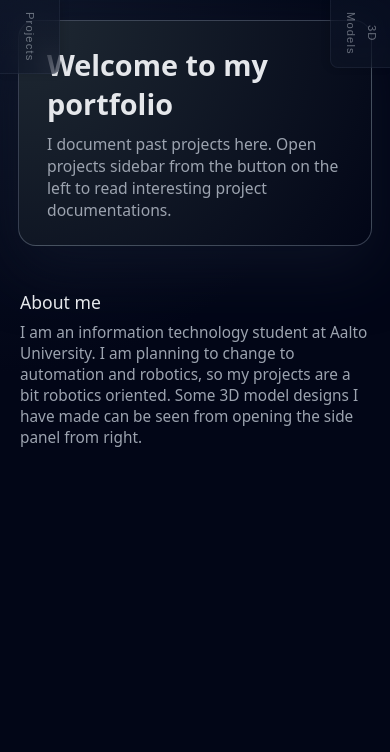
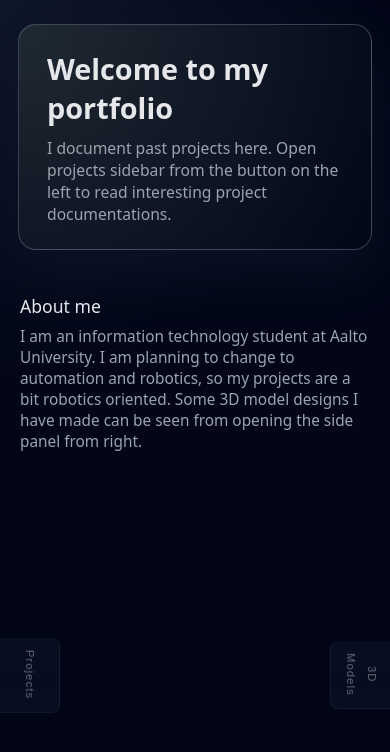
Before and after one commit to Redapo15/portfolio, a Next.js app: page / in a window 390 px wide. Shown: the top 752 px of the page. Built offline with nearby package versions, Linux system fonts and the light colour scheme.

Commit message:
Reposition mobile toggle buttons to 80% height and add content padding
- Made some tweaks for mobile UI

```diff
--- a/src/app/components/Models3DToggle.module.css
+++ b/src/app/components/Models3DToggle.module.css
@@ -59,18 +59,18 @@
 
 @media (max-width: 900px) {
   .toggleButton {
-    top: 0;
+    top: 80vh;
     right: 0;
-    transform: none;
+    transform: translateY(-50%);
     min-height: 60px;
     width: 60px;
     padding: 12px 8px;
-    border-top-left-radius: 0;
+    border-top-left-radius: 8px;
     border-bottom-left-radius: 8px;
     border-bottom: 1px solid rgba(148, 163, 184, 0.15);
   }
 
   .toggleButton:hover {
-    transform: translateY(2px);
+    transform: translateY(-50%) translateX(-4px);
   }
 }
--- a/src/app/components/ProjectsToggle.module.css
+++ b/src/app/components/ProjectsToggle.module.css
@@ -60,18 +60,18 @@
 @media (max-width: 900px) {
   .toggleButton {
     display: flex; /* Show on mobile */
-    top: 0;
+    top: 80vh;
     left: 0;
-    transform: none;
+    transform: translateY(-50%);
     min-height: 60px;
     width: 60px;
     padding: 12px 8px;
-    border-top-right-radius: 0;
+    border-top-right-radius: 8px;
     border-bottom-right-radius: 8px;
     border-bottom: 1px solid rgba(148, 163, 184, 0.15);
   }
 
   .toggleButton:hover {
-    transform: translateY(2px);
+    transform: translateY(-50%) translateX(4px);
   }
 }
--- a/src/app/models3d/[slug]/model3d.module.css
+++ b/src/app/models3d/[slug]/model3d.module.css
@@ -220,8 +220,9 @@
   }
 
   .main {
-    padding: 20px 18px 32px;
+    padding: 24px 18px 80px 18px;
     width: 100%;
+    padding-top: 24px; /* Extra top padding to avoid toggle buttons */
   }
 
   .downloadCard {
--- a/src/app/page.module.css
+++ b/src/app/page.module.css
@@ -157,7 +157,8 @@
   }
 
   .main {
-    padding: 20px 18px 32px;
+    padding: 20px 18px 80px 18px;
     width: 100%;
+    padding-top: 24px; /* Extra top padding to avoid toggle buttons */
   }
 }
--- a/src/app/projects/[slug]/project.module.css
+++ b/src/app/projects/[slug]/project.module.css
@@ -222,13 +222,15 @@
   }
 
   .main {
-    padding: 20px 18px 32px;
+    padding: 24px 18px 80px 18px;
     width: 100%;
+    padding-top: 24px; /* Extra top padding to avoid toggle buttons */
   }
 
   .mainPdf {
     height: 100vh;
     padding: 0;
+    padding-bottom: 80px; /* Space for toggle buttons */
   }
 
   .pdfHeader {
```
